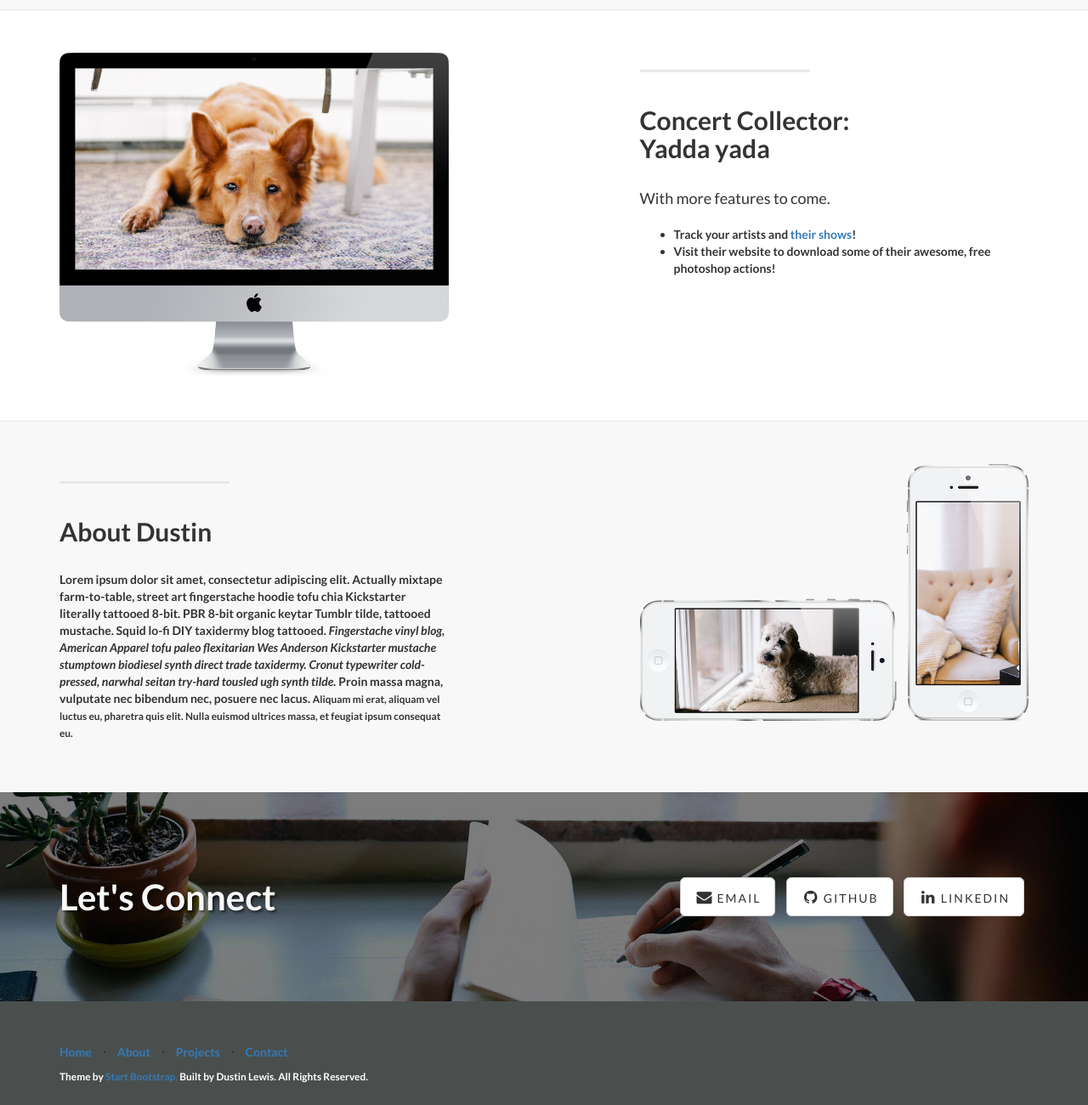
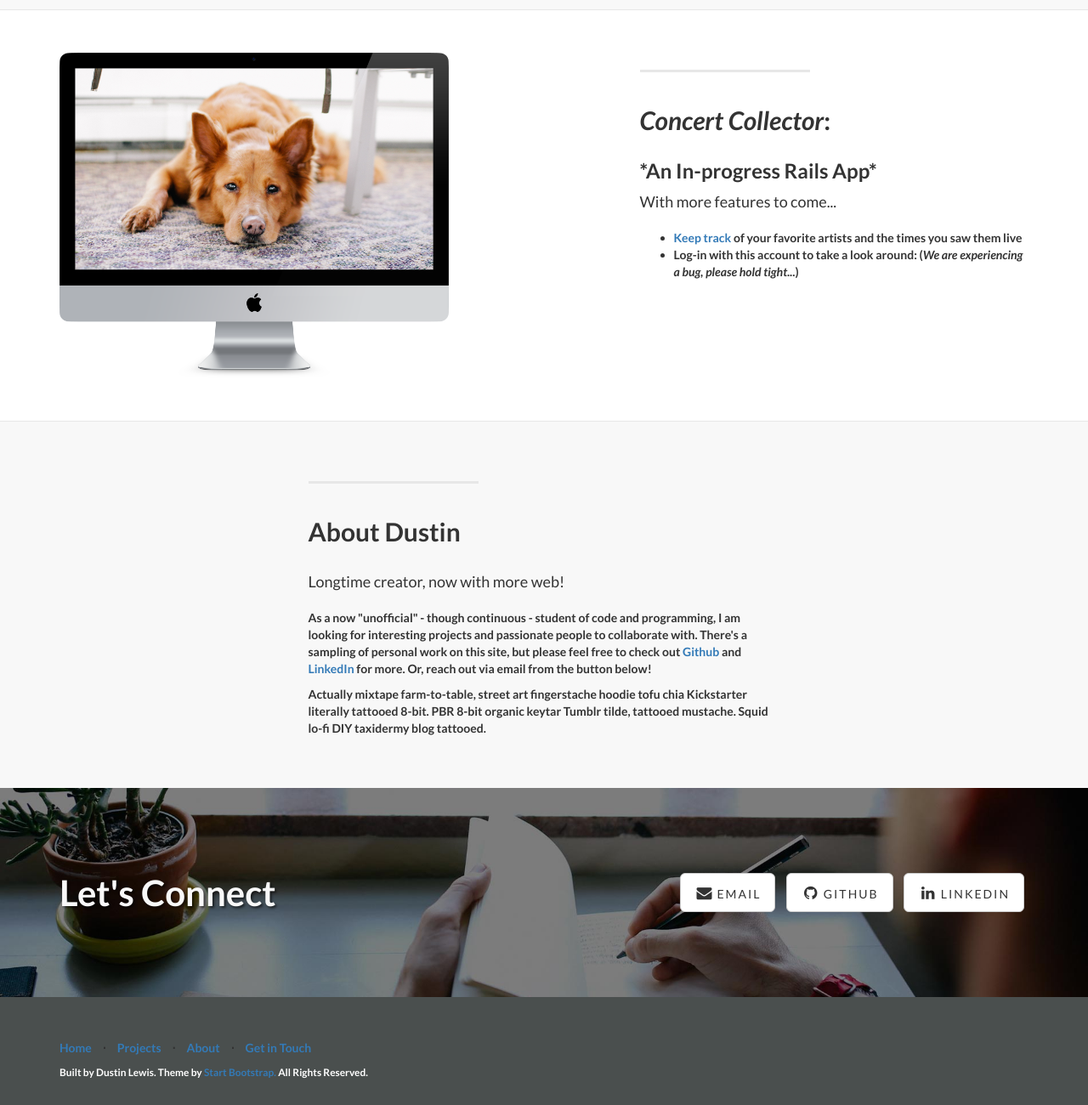
Before and after one commit to dustinL/dustinL.github.io, a plain HTML site: page index.html in a window 1280 px wide. Shown: the part 1220-2520 px from the top of the page at 85% size. Drawn offline with Linux system fonts and the light colour scheme.

Commit message:
update layout

```diff
--- a/index.html
+++ b/index.html
@@ -7,7 +7,7 @@
     <meta http-equiv="X-UA-Compatible" content="IE=edge">
     <meta name="viewport" content="width=device-width, initial-scale=1">
     <meta name="description" content="">
-    <meta name="author" content="">
+    <meta name="author" content="Dustin Lewis">
 
     <title>Dustin Lewis | Web Developer</title>
 
@@ -49,10 +49,10 @@
             <div class="collapse navbar-collapse" id="bs-example-navbar-collapse-1">
                 <ul class="nav navbar-nav navbar-right">
                     <li>
-                        <a href="#about">About</a>
+                        <a href="#projects">Projects</a>
                     </li>
                     <li>
-                        <a href="#projects">Projects</a>
+                        <a href="#about">About</a>
                     </li>
                     <li>
                         <a href="#contact">Contact</a>
@@ -74,7 +74,7 @@
                 <div class="col-lg-12">
                     <div class="intro-message">
                         <h1>Dustin Lewis</h1>
-                        <h3 style="white-space: pre-wrap;">Web Developer  |  Writer  |  Sporting Enthusiast</h3>
+                        <h3 style="white-space: pre-wrap;">Web Developer  |  Writer  |  Sport Enthusiast</h3>
                         <hr class="intro-divider">
                         <ul class="list-inline intro-social-buttons">
                             <!-- <li>
@@ -107,8 +107,8 @@
                 <div class="col-lg-5 col-sm-6">
                     <hr class="section-heading-spacer">
                     <div class="clearfix"></div>
-                    <h2 class="section-heading">Tic-Tac-Toe:<br>Blah Blah</h2>
-                    <p class="lead">Two-player <a target="_blank" href="http://join.deathtothestockphoto.com/">tic-tac-toe </a> built using JavaScript, HTML5, jQuery, Bootstrap.</p>
+                    <h2 class="section-heading"><em>Tic-Tac-Toe</em>:<br>Care to play against yourself?</h2>
+                    <p class="lead">Two-player <a target="_blank" href="http://tic-tac-toe-dl.herokuapp.com">tic-tac-toe </a> built using JavaScript, HTML5, jQuery, Bootstrap.</p>
                 </div>
                 <div class="col-lg-5 col-lg-offset-2 col-sm-6">
                     <img class="img-responsive" src="img/ipad.png" alt="">
@@ -129,12 +129,13 @@
                 <div class="col-lg-5 col-lg-offset-1 col-sm-push-6  col-sm-6">
                     <hr class="section-heading-spacer">
                     <div class="clearfix"></div>
-                    <h2 class="section-heading">Concert Collector:<br>Yadda yada</h2>
-                    <p class="lead">With more features to come.
+                    <h2 class="section-heading"><em>Concert Collector</em>:</h2>
+                    <h3>*An In-progress Rails App*</h3>
+                    <p class="lead">With more features to come...
                         <ul>
-                            <li>Track your artists and <a target="_blank" href="http://www.psdcovers.com/">their shows</a>!
+                            <li><a target="_blank" href="http://concert-cal-v2.herokuapp.com/">Keep track</a> of your favorite artists and the times you saw them live
                             </li>
-                            <li>Visit their website to download some of their awesome, free photoshop actions!
+                            <li>Log-in with this account to take a look around: (<em>We are experiencing a bug, please hold tight...</em>)
                             </li>
                         </ul>
                     </p>
@@ -156,15 +157,17 @@
         <div class="container">
 
             <div class="row">
-                <div class="col-lg-5 col-sm-6">
+                <div class="col-xs-6 col-xs-offset-3">
                     <hr class="section-heading-spacer">
                     <div class="clearfix"></div>
                     <h2 class="section-heading">About Dustin</h2>
-                    <p> Lorem ipsum dolor sit amet, consectetur adipiscing elit. Actually mixtape farm-to-table, street art fingerstache hoodie tofu chia Kickstarter literally tattooed 8-bit. PBR 8-bit organic keytar Tumblr tilde, tattooed mustache. Squid lo-fi DIY taxidermy blog tattooed. <em>Fingerstache vinyl blog, American Apparel tofu paleo flexitarian Wes Anderson Kickstarter mustache stumptown biodiesel synth direct trade taxidermy. Cronut typewriter cold-pressed, narwhal seitan try-hard tousled ugh synth tilde.</em> Proin massa magna, vulputate nec bibendum nec, posuere nec lacus. <small>Aliquam mi erat, aliquam vel luctus eu, pharetra quis elit. Nulla euismod ultrices massa, et feugiat ipsum consequat eu.</small></p>
+                    <p class="lead"> Longtime creator, now with more web!</p>
+                    <p>As a now "unofficial" - though continuous - student of code and programming, I am looking for interesting projects and passionate people to collaborate with. There's a sampling of personal work on this site, but please feel free to check out <a target="_blank" href="https://github.com/dustinL">Github</a> and <a target="_blank" href="https://linkedin.com/in/thatdustinlewis/">LinkedIn</a> for more. Or, reach out via email from the button below!</p>
+                    <p>Actually mixtape farm-to-table, street art fingerstache hoodie tofu chia Kickstarter literally tattooed 8-bit. PBR 8-bit organic keytar Tumblr tilde, tattooed mustache. Squid lo-fi DIY taxidermy blog tattooed.</p>
                 </div>
-                <div class="col-lg-5 col-lg-offset-2 col-sm-6">
+                <!-- <div class="col-lg-5 col-lg-offset-2 col-sm-6">
                     <img class="img-responsive" src="img/phones.png" alt="">
-                </div>
+                </div> -->
             </div>
 
         </div>
@@ -185,7 +188,7 @@
                 <div class="col-lg-6">
                     <ul class="list-inline banner-social-buttons">
                         <li>
-                            <a target="_blank" href="#" class="btn btn-default btn-lg"><i class="fa fa-envelope fa-fw"></i> <span class="network-name">Email</span></a>
+                            <a target="_blank" href="mailto:d.lew23@gmail.com" class="btn btn-default btn-lg"><i class="fa fa-envelope fa-fw"></i> <span class="network-name">Email</span></a>
                         </li>
                         <li>
                             <a target="_blank" href="https://github.com/dustinL" class="btn btn-default btn-lg"><i class="fa fa-github fa-fw"></i> <span class="network-name">Github</span></a>
@@ -214,18 +217,18 @@
                         </li>
                         <li class="footer-menu-divider">&sdot;</li>
                         <li>
+                            <a href="#projects">Projects</a>
+                        </li>
+                        <li class="footer-menu-divider">&sdot;</li>
+                        <li>
                             <a href="#about">About</a>
                         </li>
                         <li class="footer-menu-divider">&sdot;</li>
                         <li>
-                            <a href="#projects">Projects</a>
-                        </li>
-                        <li class="footer-menu-divider">&sdot;</li>
-                        <li>
-                            <a href="#contact">Contact</a>
+                            <a href="mailto:d.lew23@gmail.com">Get in Touch</a>
                         </li>
                     </ul>
-                    <p class="text-muted small">Theme by <a target="_blank" href="http://startbootstrap.com/">Start Bootstrap. </a> Built by Dustin Lewis. All Rights Reserved.</p>
+                    <p class="text-muted small">Built by Dustin Lewis. Theme by <a target="_blank" href="http://startbootstrap.com/">Start Bootstrap. </a> All Rights Reserved.</p>
                 </div>
             </div>
         </div>
```
